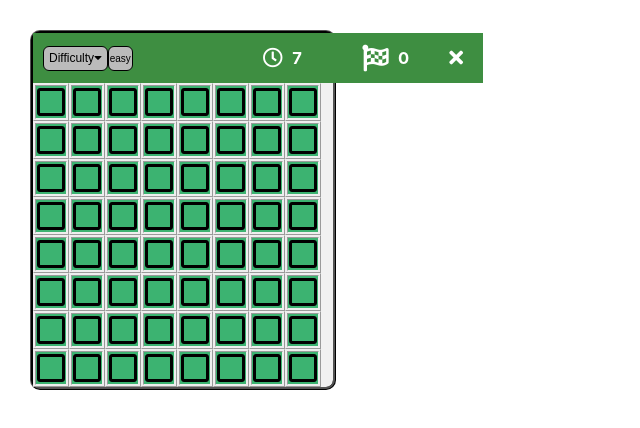
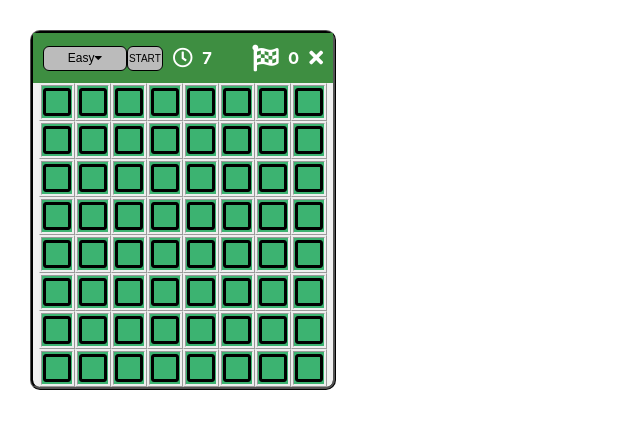
Before and after one commit to alibas01/minesweeper, a React (Create React App) app: page / in a window 1280 px wide. Shown: the top 428 px of the page, without its empty margins (0-640 px from the left). Built offline with nearby package versions, Linux system fonts and the light colour scheme.

Commit message:
difficulty dependant styling and table basic styling

```diff
--- a/src/components/App.jsx
+++ b/src/components/App.jsx
@@ -14,16 +14,18 @@ function App() {
     setShow,
     flagCount,
     setFlagCount,
+    freeze,
+    setFreeze,
   } = useConditionsData();
 
   const adjustClass = function(difficulty) {
     let clas = "layout-";
-    if (difficulty === "easy") {
-      return clas + "easy";
-    } else if (difficulty === "medium") {
-      return clas + "medium";
+    if (difficulty === "Easy") {
+      return clas + "Easy";
+    } else if (difficulty === "Medium") {
+      return clas + "Medium";
     } else {
-      return clas + "hard";
+      return clas + "Hard";
     }
   }
 
@@ -35,6 +37,7 @@ function App() {
         show={show}
         setShow={setShow}
         flagCount={flagCount}
+        setFreeze={setFreeze}
       />
       <Table
         table={table}
@@ -42,6 +45,8 @@ function App() {
         difficulty={difficulty}
         flagCount={flagCount}
         setFlagCount={setFlagCount}
+        freeze={freeze}
+        setFreeze={setFreeze}
       />
     </div>
   );
--- a/src/components/Nav.jsx
+++ b/src/components/Nav.jsx
@@ -1,28 +1,30 @@
-import React, { useState } from "react";
+import React from "react";
 import Timer from "./Timer";
 
 // STYLESHEETS
 import "../style/Nav.css";
 
 export default function Nav(props) {
-  const { show, setShow, difficulty, setDifficulty, flagCount } = props;
+  const { show, setShow, difficulty, setDifficulty, flagCount, setFreeze } =
+    props;
 
-  const adjustClass = function(difficulty) {
+    //console.log(props);
+  const adjustClass = function (difficulty) {
     let clas = "nav-";
-    if (difficulty === "easy") {
-      return clas + "easy";
-    } else if (difficulty === "medium") {
-      return clas + "medium";
+    if (difficulty === "Easy") {
+      return clas + "Easy";
+    } else if (difficulty === "Medium") {
+      return clas + "Medium";
     } else {
-      return clas + "hard";
+      return clas + "Hard";
     }
-  }
+  };
 
   return (
     <nav className={adjustClass(difficulty)}>
       <div className="dropdown">
         <button className="dropbtn" onClick={() => setShow((s) => !s)}>
-          Difficulty<i className="fas fa-caret-down"></i>
+        {difficulty}<i className="fas fa-caret-down"></i>
         </button>
         <div
           className="dropdown-content"
@@ -30,7 +32,7 @@ export default function Nav(props) {
         >
           <p
             onClick={() => {
-              setDifficulty("easy");
+              setDifficulty("Easy");
               setShow((s) => !s);
             }}
           >
@@ -38,7 +40,7 @@ export default function Nav(props) {
           </p>
           <p
             onClick={() => {
-              setDifficulty("medium");
+              setDifficulty("Medium");
               setShow((s) => !s);
             }}
           >
@@ -46,7 +48,7 @@ export default function Nav(props) {
           </p>
           <p
             onClick={() => {
-              setDifficulty("hard");
+              setDifficulty("Hard");
               setShow((s) => !s);
             }}
           >
@@ -55,23 +57,23 @@ export default function Nav(props) {
         </div>
       </div>
       <div className="difficulty">
-        <button className="diffbtn" onClick={() => setShow((s) => !s)}>
-          {difficulty}{" "}
+        <button className="diffbtn" onClick={() => setFreeze(false)}>
+          START{" "}
         </button>
       </div>
-      <div className="clock">
+      <div className={difficulty==="Easy"? "clock-Easy":"clock"}>
         <i className="far fa-clock"></i>
         &nbsp;&nbsp;
         <Timer />
       </div>
       <ul className="nav-menu">
-        <li className="nav-menu-item">
-          <i class="fas fa-flag-checkered fa-lg"></i>
+        <li className={difficulty==="Easy"? "nav-menu-item-Easy":"nav-menu-item"}>
+          <i className="fas fa-flag-checkered fa-lg"></i>
           &nbsp;&nbsp;
           <h5>{flagCount}</h5>
         </li>
-        <li className="nav-menu-item">
-          <i className="fas fa-times"></i>
+        <li className={difficulty==="Easy"? "nav-menu-item-Easy":"nav-menu-item"}>
+          <i className="fas fa-times" onClick={() => setFreeze(true)}></i>
         </li>
       </ul>
     </nav>
--- a/src/helper/randomizeTable.js
+++ b/src/helper/randomizeTable.js
@@ -3,9 +3,17 @@ export function prepareTable(difficulty) {
   let bombCount = 0;
   let bombs = 0;
 
-  difficulty === 'easy' ? size = 8 : difficulty === 'hard' ? size = 24 : size = 16;
+  difficulty === "Easy"
+    ? (size = 8)
+    : difficulty === "Hard"
+    ? (size = 24)
+    : (size = 16);
 
-  difficulty === 'easy' ? bombs = 16 : difficulty === 'hard' ? bombs = 120 : bombs = 40;
+  difficulty === "Easy"
+    ? (bombs = 16)
+    : difficulty === "Hard"
+    ? (bombs = 120)
+    : (bombs = 40);
   // set the empty table
   const table = [];
   for (let i = 0; i < size; i++) {
--- a/src/hooks/useConditionsData.js
+++ b/src/hooks/useConditionsData.js
@@ -1,11 +1,11 @@
-import { useState, useEffect } from 'react';
-import { prepareTable } from "../helper/randomizeTable"
+import { useState, useEffect } from "react";
+import { prepareTable } from "../helper/randomizeTable";
 
 export default function useConditionsData() {
-
-  const [difficulty, setDifficulty] = useState("easy");
+  const [difficulty, setDifficulty] = useState("Easy");
   const [show, setShow] = useState(false);
   const [flagCount, setFlagCount] = useState(0);
+  const [freeze, setFreeze] = useState(false);
   const [table, setTable] = useState([
     [0, 0, 0, 0, 0, 0, 0, 0],
     [0, 0, 0, 0, 0, 0, 0, 0],
@@ -14,13 +14,24 @@ export default function useConditionsData() {
     [0, 0, 0, 0, 0, 0, 0, 0],
     [0, 0, 0, 0, 0, 0, 0, 0],
     [0, 0, 0, 0, 0, 0, 0, 0],
-    [0, 0, 0, 0, 0, 0, 0, 0]]);
+    [0, 0, 0, 0, 0, 0, 0, 0],
+  ]);
 
   useEffect(() => {
     setTable(prepareTable(difficulty));
-   //when play clicks, the table is reset
+    //when play clicks, the table is reset
   }, []);
 
-
-  return { difficulty, setDifficulty, table, setTable, show, setShow, flagCount, setFlagCount };
+  return {
+    difficulty,
+    setDifficulty,
+    table,
+    setTable,
+    show,
+    setShow,
+    flagCount,
+    setFlagCount,
+    freeze,
+    setFreeze,
+  };
 }
--- a/src/style/App.css
+++ b/src/style/App.css
@@ -1,4 +1,4 @@
-.layout-hard {
+.layout-Hard {
   text-align: center;
   border-style: ridge;
   border-width: 3px;
@@ -9,7 +9,7 @@
   height: auto;
   margin: 30px;
 }
-.layout-medium {
+.layout-Medium {
   text-align: center;
   border-style: ridge;
   border-width: 3px;
@@ -20,7 +20,7 @@
   height: auto;
   margin: 30px;
 }
-.layout-easy {
+.layout-Easy {
   text-align: center;
   border-style: ridge;
   border-width: 3px;
--- a/src/style/Nav.css
+++ b/src/style/Nav.css
@@ -1,16 +1,16 @@
-.nav-easy{
+.nav-Easy{
   display: flex;
   flex-direction: row;
   justify-content: space-between;
   background-color: #3e8e41;
   height: 50px;
-  width: 450px;
+  width: 300px;
   position: sticky;
   top: 0;
   left: 0;
   margin: 0px 0px 0px 0px;
 }
-.nav-medium{
+.nav-Medium{
   display: flex;
   flex-direction: row;
   justify-content: space-between;
@@ -22,13 +22,13 @@
   left: 0;
   margin: 0px 0px 0px 0px;
 }
-.nav-hard{
+.nav-Hard{
   display: flex;
   flex-direction: row;
   justify-content: space-between;
   background-color: #3e8e41;
   height: 50px;
-  width: 750px;
+  width: 770px;
   position: sticky;
   top: 0;
   left: 0;
@@ -52,6 +52,19 @@
   align-items: center;
   padding-left: 20px;
   padding-right: 20px;
+  color: white;
+  font-size: 20px;
+  font-weight: bold;
+  cursor: pointer;
+}
+.nav-menu-item-Easy{
+  position: relative;
+  display: flex;
+  flex-direction: row;
+  justify-content: space-between;
+  align-items: center;
+  padding-left: 0px;
+  padding-right: 10px;
   color: white;
   font-size: 20px;
   font-weight: bold;
@@ -108,6 +121,14 @@
   margin-right: 130px;
 }
 
+.diffbtn:active {
+  background-color: #3e8e41;
+  color: white;
+  position: relative;
+  left: 3px;
+  top: 3px;
+}
+
 .dropdown-content {
   display: none;
   position: absolute;
@@ -150,12 +171,22 @@
   flex-direction: row;
   justify-content: flex-start;
   align-items: center;
-  /* margin-left: 30%;
-  margin-top: -11px; */
   color: white;
   font-size: 20px;
   font-weight: bold;
 }
+.clock-Easy{
+  position: sticky;
+  display: flex;
+  flex-direction: row;
+  justify-content: flex-start;
+  margin-left: -120px;
+  align-items: center;
+  color: white;
+  font-size: 20px;
+  font-weight: bold;
+}
+
 
 @media screen and (max-width: 910px) {
   .nav {
--- a/src/style/Table.css
+++ b/src/style/Table.css
@@ -2,6 +2,8 @@
   display: flex;
   flex-wrap: wrap;
   flex-direction: column;
+  justify-content: center;
+  align-items: center;
   margin: 0;
   padding: 0;
 }
```
